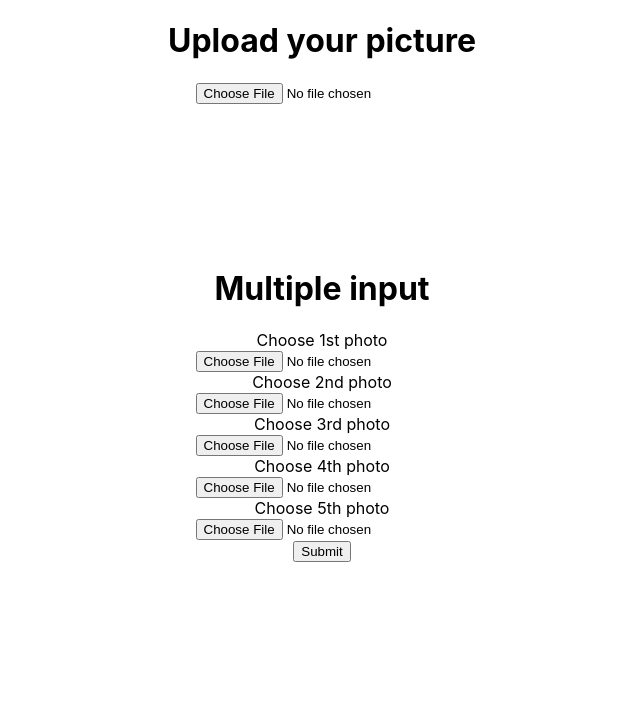
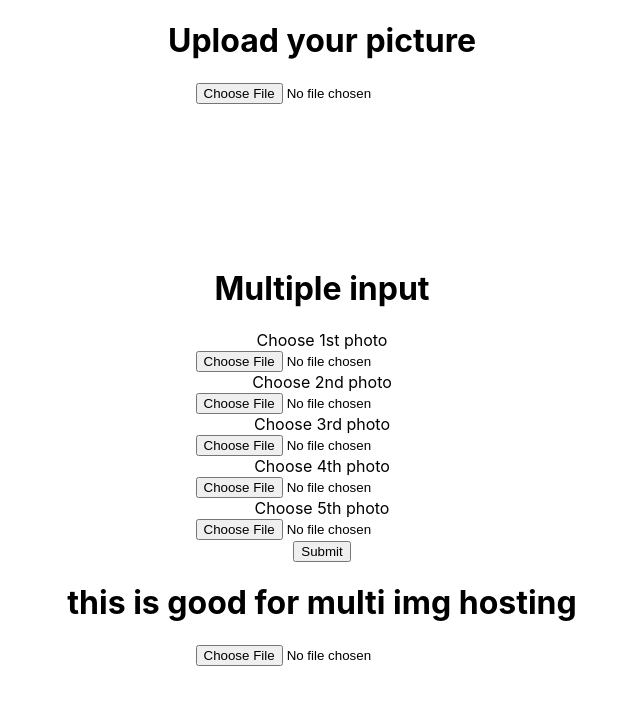
Before and after one commit to jahid777/cloudinary_imghost, a React (Create React App) app: page / in a window 1280 px wide. Shown: the top 704 px of the page, without its empty margins (318-958 px from the left). Built offline with nearby package versions, Linux system fonts and the light colour scheme.

Commit message:
latest multi img

```diff
--- a/src/App.js
+++ b/src/App.js
@@ -2,6 +2,7 @@ import React from "react";
 import axios from "axios";
 import { useState } from "react";
 import MultiImg from "./MultiImg";
+import LatestMultipleImg from "./LatestMultipleImg";
 
 const App = () => {
   const [imgUrl, setImageUrl] = useState();
@@ -48,6 +49,9 @@ const App = () => {
 
       <h1>Multiple input</h1>
       <MultiImg />
+
+      <h1>this is good for multi img hosting</h1>
+      <LatestMultipleImg />
     </div>
   );
 };
--- /dev/null
+++ b/src/LatestMultipleImg.js
@@ -0,0 +1,47 @@
+import React, { useState } from "react";
+import axios from "axios";
+
+const LatestMultipleImg = () => {
+  const [first, setFirst] = useState("");
+  const [second, setSecond] = useState([]);
+
+  const handleChange = (e) => {
+    const imgFiles = e.target.files;
+    let imgArr = [];
+    for (let i = 0; i < imgFiles.length; i++) {
+      let imageData = new FormData();
+      imageData.append("file", imgFiles[i]);
+      imageData.append("upload_preset", "testingImg");
+      imageData.append("cloud_name", "shokhbari");
+      axios
+        .post("https://api.cloudinary.com/v1_1/shokhbari/upload", imageData)
+        .then((res) => {
+          setFirst(res.data.url); // set1st
+          imgArr.push(res.data.url);
+          setSecond(imgArr); // set2nd
+        })
+        .catch((err) => {
+          console.log(err);
+        });
+    }
+  };
+
+  console.log(second);
+
+  const handleSubmit = (e) => {
+    e.preventdefault();
+    console.log(second);
+  };
+
+  return (
+    <div style={{ marginBottom: "100px" }}>
+      <form onSubmit={handleSubmit}>
+        <input type="file" name="" id="" onChange={handleChange} />
+
+        {/* <button type="submit">Submit</button> */}
+      </form>
+    </div>
+  );
+};
+
+export default LatestMultipleImg;
```
